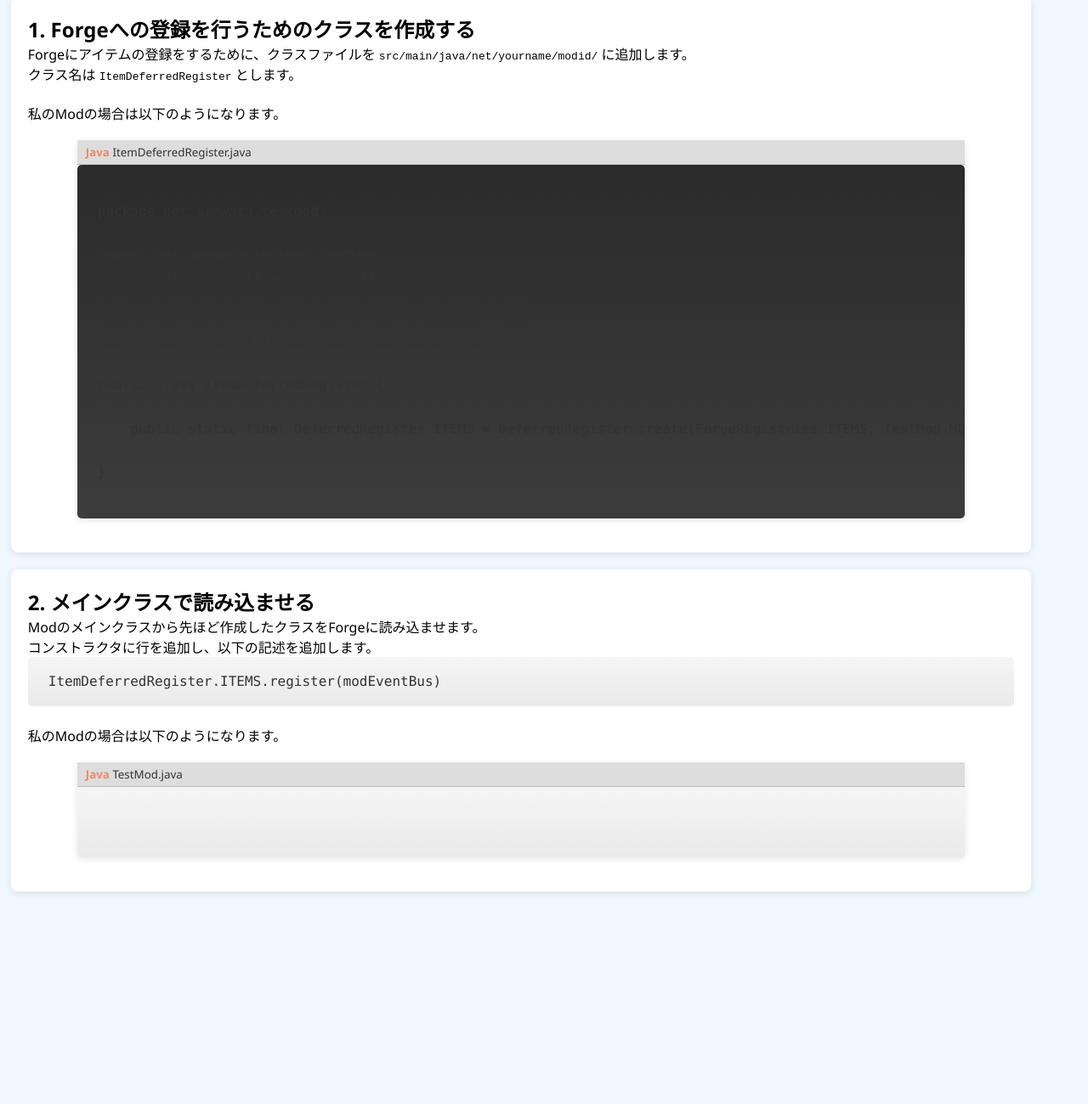
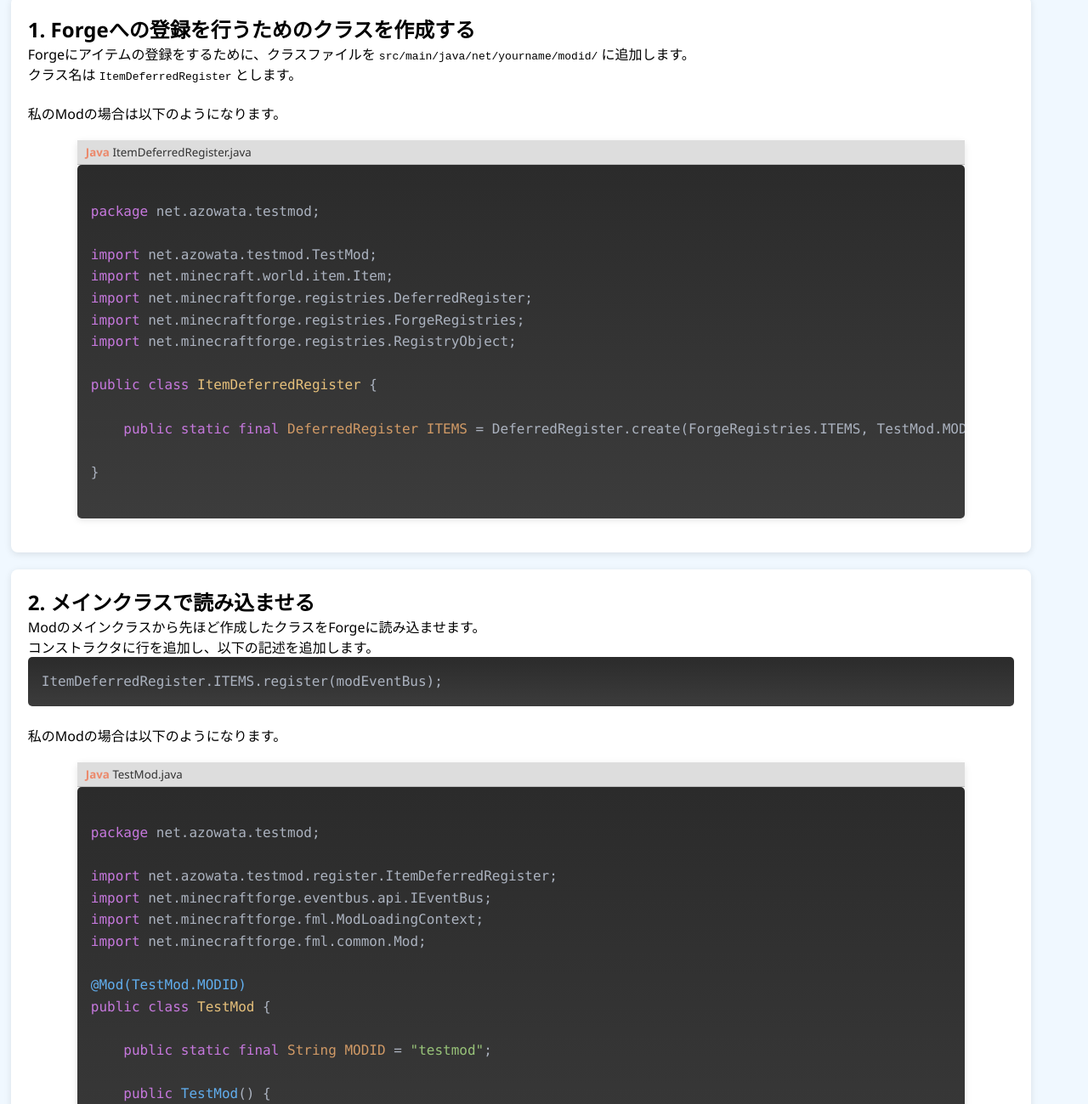
Before and after one commit to AzOwata/AzOwata-s-Modding, a plain HTML site: page Forge 1.20.1/Adding-Item/index.html in a window 1280 px wide. Shown: the part 233-1532 px from the top of the page at 85% size. Before the commit the page ends 1302 px from the top, so only its background shows below. Drawn offline with nearby package versions, Linux system fonts and the light colour scheme.

Commit message:
#	modified:   Forge 1.20.1/Adding-Item/index.html #	modified:   css/code.css

```diff
--- a/Forge 1.20.1/Adding-Item/index.html
+++ b/Forge 1.20.1/Adding-Item/index.html
@@ -6,10 +6,7 @@
     <meta name="viewport" content="width=device-width, initial-scale=1.0">
     <link rel="stylesheet" href="../../css/style.css">
     <link rel="stylesheet" href="../../css/code.css">
-    <link rel="stylesheet"
-        href="https://cdnjs.cloudflare.com/ajax/libs/highlight.js/11.11.1/styles/base16/dracula.min.css"
-        integrity="sha512-zKpFlhUX8c+WC6H/XTJavnEpWFt2zH9BU9vu0Hry5Y+SEgG21pRMFcecS7DgDXIegXBQ3uK9puwWPP3h6WSR9g=="
-        crossorigin="anonymous" referrerpolicy="no-referrer" />
+    <link rel="stylesheet" href="https://cdnjs.cloudflare.com/ajax/libs/highlight.js/11.5.0/styles/atom-one-dark.min.css">
     <title>AzOwata's Modding</title>
 </head>
 
@@ -39,7 +36,7 @@
                     <span class="code__language">Java</span>
                     <span class="code__filename">ItemDeferredRegister.java</span>
                 </div>
-                <pre><code class="language-java">
+                <pre><code class="java">
 package net.azowata.testmod;
 
 import net.azowata.testmod.TestMod;
@@ -61,7 +58,7 @@ public class ItemDeferredRegister {
             <h2>2. メインクラスで読み込ませる</h2>
             <p>Modのメインクラスから先ほど作成したクラスをForgeに読み込ませます。</p>
             <p>コンストラクタに行を追加し、以下の記述を追加します。</p>
-            <pre><code>ItemDeferredRegister.ITEMS.register(modEventBus)</code></pre>
+            <pre><code class="java">ItemDeferredRegister.ITEMS.register(modEventBus);</code></pre>
             <br>
             <p>私のModの場合は以下のようになります。</p>
             <div class="code">
@@ -69,16 +66,35 @@ public class ItemDeferredRegister {
                     <span class="code__language">Java</span>
                     <span class="code__filename">TestMod.java</span>
                 </div>
-                <pre><code>
+                <pre><code class="java">
+package net.azowata.testmod;
+
+import net.azowata.testmod.register.ItemDeferredRegister;
+import net.minecraftforge.eventbus.api.IEventBus;
+import net.minecraftforge.fml.ModLoadingContext;
+import net.minecraftforge.fml.common.Mod;
+
+@Mod(TestMod.MODID)
+public class TestMod {
+
+    public static final String MODID = "testmod";
+
+    public TestMod() {
+        IEventBus modEventBus = FMLJavaModLoadingContext.get().getModEventBus();
+
+        ItemDeferredRegister.ITEMS.register(modEventBus);
+    }
+}
                 </code></pre>
             </div>
-
+        </div>
     </main>
 
-    <script src="https://cdnjs.cloudflare.com/ajax/libs/highlight.js/11.11.1/es/languages/java.min.js" integrity="sha512-rMWXD+aHIaZ/NWPiZhq12VF16IeEUk0XFIsUJeOYl558IPN5a/Mf6i7k/d4iTF6BeaFR4bEbNPSH9kOh3dVEAg==" crossorigin="anonymous" referrerpolicy="no-referrer"></script>
+    <script src="https://cdnjs.cloudflare.com/ajax/libs/highlight.js/11.5.0/highlight.min.js"></script>
     <script>
-        // ハイライトを実行
-        hljs.initHighlightingOnLoad();
+        document.addEventListener('DOMContentLoaded', (event) => {
+            hljs.highlightAll();
+        });
     </script>
 </body>
 
--- a/css/code.css
+++ b/css/code.css
@@ -44,7 +44,7 @@ pre code {
     -o-tab-size: 4;
 }
 
-pre code.language-java {
+pre code.java {
     background: linear-gradient(180deg, #2b2b2b, #3c3c3c);
 }
 
```
